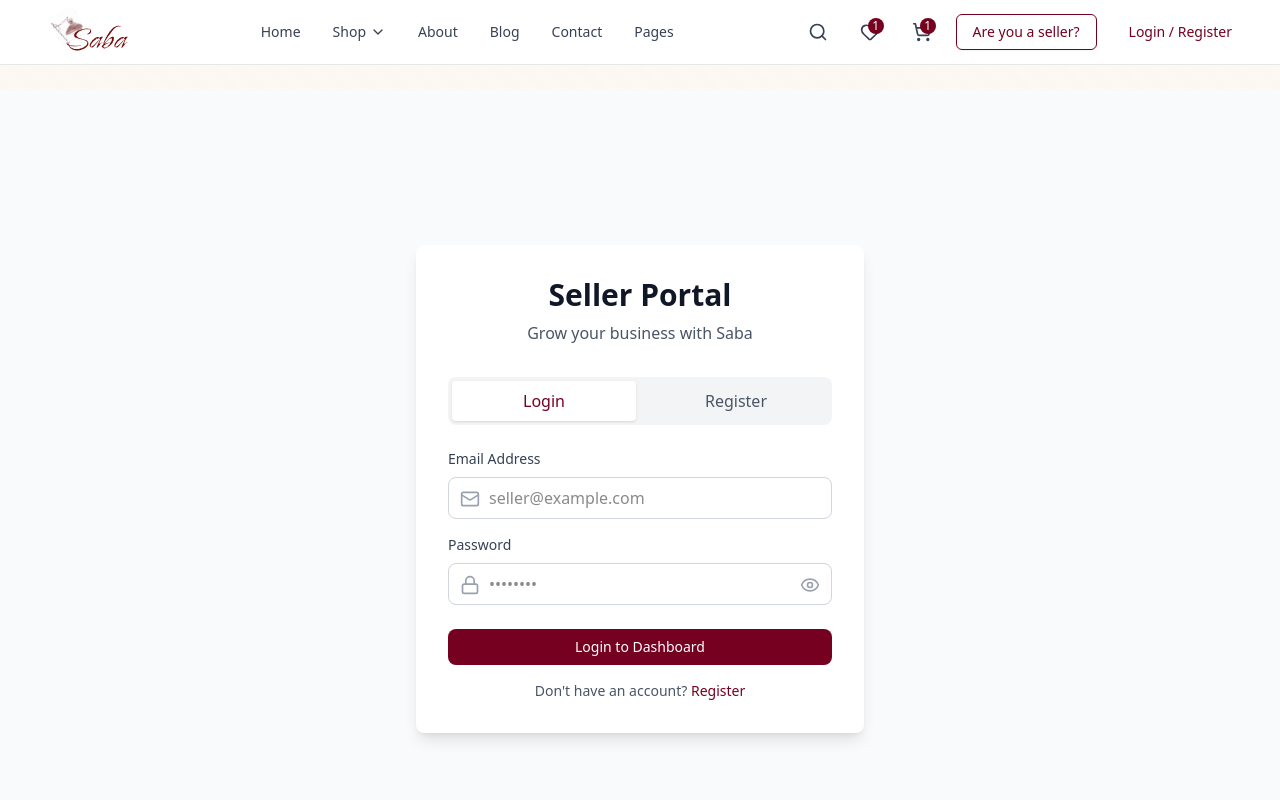
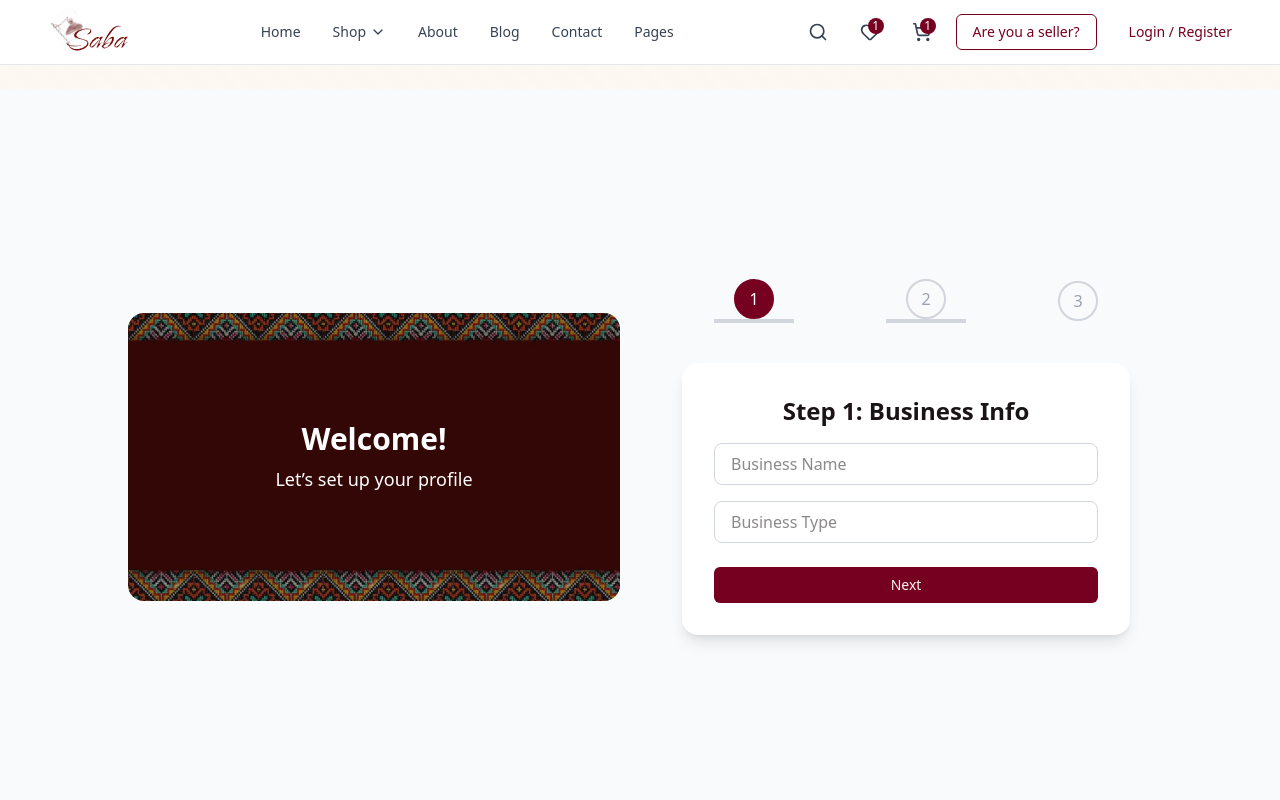
Before and after one commit to tsionbirhanu/Saba, a Next.js app: page /seller-login in a window 1280 px wide. Shown: the top 800 px of the page. Built offline with nearby package versions, Linux system fonts and the light colour scheme.

Commit message:
added seller dashboard

```diff
--- a/app/seller-login/page.tsx
+++ b/app/seller-login/page.tsx
@@ -1,162 +1,133 @@
 "use client"
 
 import { useState } from "react"
-import { Button } from "@/components/ui/button"
 import { Header } from "@/components/header"
 import { Footer } from "@/components/footer"
-import { Mail, Lock, Eye, EyeOff, FileText } from "lucide-react"
+import { Button } from "@/components/ui/button"
+import { Check } from "lucide-react"
 
-export default function SellerLoginPage() {
-  const [showPassword, setShowPassword] = useState(false)
-  const [email, setEmail] = useState("")
-  const [password, setPassword] = useState("")
-  const [nationalId, setNationalId] = useState("")
-  const [isNewSeller, setIsNewSeller] = useState(false)
+export default function SellerProfileSetupPage() {
+  const [step, setStep] = useState(1)
+
+  const nextStep = () => {
+    if (step < 3) setStep(step + 1)
+  }
+
+  const prevStep = () => {
+    if (step > 1) setStep(step - 1)
+  }
 
   return (
     <>
       <Header />
-      <main className="min-h-screen bg-gray-50 flex items-center justify-center py-12 px-4">
-        <div className="w-full max-w-md">
-          <div className="bg-white rounded-lg shadow-lg p-8">
-            <h1 className="text-3xl font-bold text-center mb-2 text-gray-900">Seller Portal</h1>
-            <p className="text-center text-gray-600 mb-8">Grow your business with Saba</p>
-
-            {/* Toggle between Login and Register */}
-            <div className="flex gap-2 mb-6 bg-gray-100 p-1 rounded-lg">
-              <button
-                onClick={() => setIsNewSeller(false)}
-                className={`flex-1 py-2 rounded font-medium transition ${
-                  !isNewSeller ? "bg-white text-primary shadow" : "text-gray-600"
-                }`}
-              >
-                Login
-              </button>
-              <button
-                onClick={() => setIsNewSeller(true)}
-                className={`flex-1 py-2 rounded font-medium transition ${
-                  isNewSeller ? "bg-white text-primary shadow" : "text-gray-600"
-                }`}
-              >
-                Register
-              </button>
+      <main className="min-h-screen bg-gray-50 flex flex-col items-center justify-center px-6 py-12">
+        {/* --- Welcome Section --- */}
+        <section className="w-full max-w-5xl flex flex-col md:flex-row items-center justify-between gap-10 mb-16">
+          {/* Left side: text overlay on image */}
+          <div className="relative w-full md:w-1/2">
+            <div className="bg-gray-200 rounded-2xl h-72 flex items-center justify-center overflow-hidden">
+              {/* Replace this div with your <img src="..." /> */}
+              <p className="text-gray-500 italic"><img src="/images/tilet3.png" /> </p>
             </div>
 
-            {!isNewSeller ? (
-              <>
-                {/* Login Form */}
-                <div className="mb-4">
-                  <label className="block text-sm font-medium text-gray-700 mb-2">Email Address</label>
-                  <div className="relative">
-                    <Mail className="absolute left-3 top-3 w-5 h-5 text-gray-400" />
-                    <input
-                      type="email"
-                      value={email}
-                      onChange={(e) => setEmail(e.target.value)}
-                      placeholder="seller@example.com"
-                      className="w-full pl-10 pr-4 py-2 border border-gray-300 rounded-lg focus:ring-2 focus:ring-primary focus:border-transparent outline-none"
-                    />
+            {/* Overlay text */}
+            <div className="absolute inset-0 flex flex-col items-center justify-center bg-black/40 rounded-2xl text-white text-center p-6">
+              <h1 className="text-3xl font-bold mb-2">Welcome!</h1>
+              <p className="text-lg font-light">Let’s set up your profile</p>
             </div>
           </div>
 
-                <div className="mb-6">
-                  <label className="block text-sm font-medium text-gray-700 mb-2">Password</label>
-                  <div className="relative">
-                    <Lock className="absolute left-3 top-3 w-5 h-5 text-gray-400" />
+          {/* Right side: Step Progress Indicator */}
+          <div className="w-full md:w-1/2 flex flex-col items-center">
+            <div className="flex items-center justify-between w-full max-w-sm mb-10">
+              {[1, 2, 3].map((num) => (
+                <div key={num} className="flex flex-col items-center">
+                  <div
+                    className={`w-10 h-10 rounded-full flex items-center justify-center border-2 transition-all duration-300 ${
+                      step >= num
+                        ? "bg-primary border-primary text-white"
+                        : "border-gray-300 text-gray-400"
+                    }`}
+                  >
+                    {step > num ? <Check className="w-5 h-5" /> : num}
+                  </div>
+                  {num < 3 && (
+                    <div
+                      className={`h-1 w-16 md:w-20 transition-all duration-300 ${
+                        step > num ? "bg-primary" : "bg-gray-300"
+                      }`}
+                    />
+                  )}
+                </div>
+              ))}
+            </div>
+
+            {/* Step Cards */}
+            <div className="bg-white shadow-lg rounded-2xl p-8 w-full max-w-md transition-all duration-500">
+              {step === 1 && (
+                <div className="text-center">
+                  <h2 className="text-2xl font-semibold mb-4">Step 1: Business Info</h2>
                   <input
-                      type={showPassword ? "text" : "password"}
-                      value={password}
-                      onChange={(e) => setPassword(e.target.value)}
-                      placeholder="••••••••"
-                      className="w-full pl-10 pr-10 py-2 border border-gray-300 rounded-lg focus:ring-2 focus:ring-primary focus:border-transparent outline-none"
+                    type="text"
+                    placeholder="Business Name"
+                    className="w-full mb-4 px-4 py-2 border border-gray-300 rounded-lg focus:ring-2 focus:ring-primary outline-none"
                   />
-                    <button
-                      onClick={() => setShowPassword(!showPassword)}
-                      className="absolute right-3 top-3 text-gray-400 hover:text-gray-600"
-                    >
-                      {showPassword ? <EyeOff className="w-5 h-5" /> : <Eye className="w-5 h-5" />}
-                    </button>
+                  <input
+                    type="text"
+                    placeholder="Business Type"
+                    className="w-full mb-6 px-4 py-2 border border-gray-300 rounded-lg focus:ring-2 focus:ring-primary outline-none"
+                  />
+                  <Button className="w-full" onClick={nextStep}>
+                    Next
+                  </Button>
+                </div>
+              )}
+
+              {step === 2 && (
+                <div className="text-center">
+                  <h2 className="text-2xl font-semibold mb-4">Step 2: Contact Details</h2>
+                  <input
+                    type="email"
+                    placeholder="Email"
+                    className="w-full mb-4 px-4 py-2 border border-gray-300 rounded-lg focus:ring-2 focus:ring-primary outline-none"
+                  />
+                  <input
+                    type="text"
+                    placeholder="Phone Number"
+                    className="w-full mb-6 px-4 py-2 border border-gray-300 rounded-lg focus:ring-2 focus:ring-primary outline-none"
+                  />
+                  <div className="flex justify-between">
+                    <Button variant="outline" onClick={prevStep}>
+                      Back
+                    </Button>
+                    <Button onClick={nextStep}>Next</Button>
                   </div>
                 </div>
+              )}
 
-                <Button className="w-full bg-primary hover:bg-primary/90 text-white py-2 rounded-lg font-medium mb-4">
-                  Login to Dashboard
-                </Button>
-              </>
-            ) : (
-              <>
-                {/* Register Form */}
-                <div className="mb-4">
-                  <label className="block text-sm font-medium text-gray-700 mb-2">Business Name</label>
+              {step === 3 && (
+                <div className="text-center">
+                  <h2 className="text-2xl font-semibold mb-4">Step 3: Verification</h2>
                   <input
                     type="text"
-                    placeholder="Your business name"
-                    className="w-full px-4 py-2 border border-gray-300 rounded-lg focus:ring-2 focus:ring-primary focus:border-transparent outline-none"
+                    placeholder="National ID"
+                    className="w-full mb-4 px-4 py-2 border border-gray-300 rounded-lg focus:ring-2 focus:ring-primary outline-none"
                   />
-                </div>
-
-                <div className="mb-4">
-                  <label className="block text-sm font-medium text-gray-700 mb-2">National ID</label>
-                  <div className="relative">
-                    <FileText className="absolute left-3 top-3 w-5 h-5 text-gray-400" />
                   <input
-                      type="text"
-                      value={nationalId}
-                      onChange={(e) => setNationalId(e.target.value)}
-                      placeholder="Enter your national ID"
-                      className="w-full pl-10 pr-4 py-2 border border-gray-300 rounded-lg focus:ring-2 focus:ring-primary focus:border-transparent outline-none"
+                    type="file"
+                    className="w-full mb-6 border border-gray-300 rounded-lg py-2 px-2 text-sm"
                   />
+                  <div className="flex justify-between">
+                    <Button variant="outline" onClick={prevStep}>
+                      Back
+                    </Button>
+                    <Button>Finish Setup</Button>
                   </div>
                 </div>
-
-                <div className="mb-4">
-                  <label className="block text-sm font-medium text-gray-700 mb-2">Email Address</label>
-                  <div className="relative">
-                    <Mail className="absolute left-3 top-3 w-5 h-5 text-gray-400" />
-                    <input
-                      type="email"
-                      value={email}
-                      onChange={(e) => setEmail(e.target.value)}
-                      placeholder="seller@example.com"
-                      className="w-full pl-10 pr-4 py-2 border border-gray-300 rounded-lg focus:ring-2 focus:ring-primary focus:border-transparent outline-none"
-                    />
+              )}
             </div>
           </div>
-
-                <div className="mb-6">
-                  <label className="block text-sm font-medium text-gray-700 mb-2">Password</label>
-                  <div className="relative">
-                    <Lock className="absolute left-3 top-3 w-5 h-5 text-gray-400" />
-                    <input
-                      type={showPassword ? "text" : "password"}
-                      value={password}
-                      onChange={(e) => setPassword(e.target.value)}
-                      placeholder="••••••••"
-                      className="w-full pl-10 pr-10 py-2 border border-gray-300 rounded-lg focus:ring-2 focus:ring-primary focus:border-transparent outline-none"
-                    />
-                    <button
-                      onClick={() => setShowPassword(!showPassword)}
-                      className="absolute right-3 top-3 text-gray-400 hover:text-gray-600"
-                    >
-                      {showPassword ? <EyeOff className="w-5 h-5" /> : <Eye className="w-5 h-5" />}
-                    </button>
-                  </div>
-                </div>
-
-                <Button className="w-full bg-primary hover:bg-primary/90 text-white py-2 rounded-lg font-medium mb-4">
-                  Create Seller Account
-                </Button>
-              </>
-            )}
-
-            <p className="text-center text-gray-600 text-sm">
-              {isNewSeller ? "Already have an account? " : "Don't have an account? "}
-              <button onClick={() => setIsNewSeller(!isNewSeller)} className="text-primary font-medium hover:underline">
-                {isNewSeller ? "Login" : "Register"}
-              </button>
-            </p>
-          </div>
-        </div>
+        </section>
       </main>
       <Footer />
     </>
```
Also changed, not shown: app/seller-dashboard/page.tsx (+57 -133 lines), 1 other file (tests, documents, lock files or other folders). Lines whose indentation alone changed are shown as unchanged.
